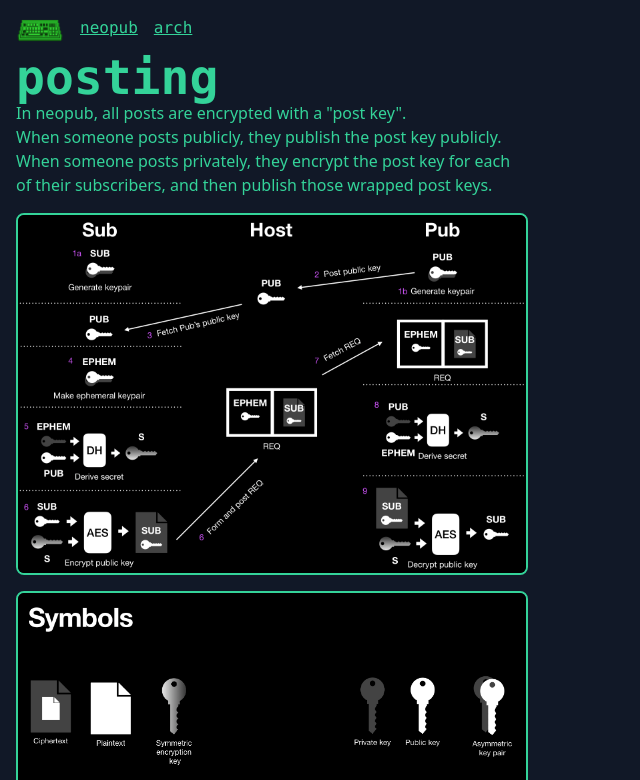
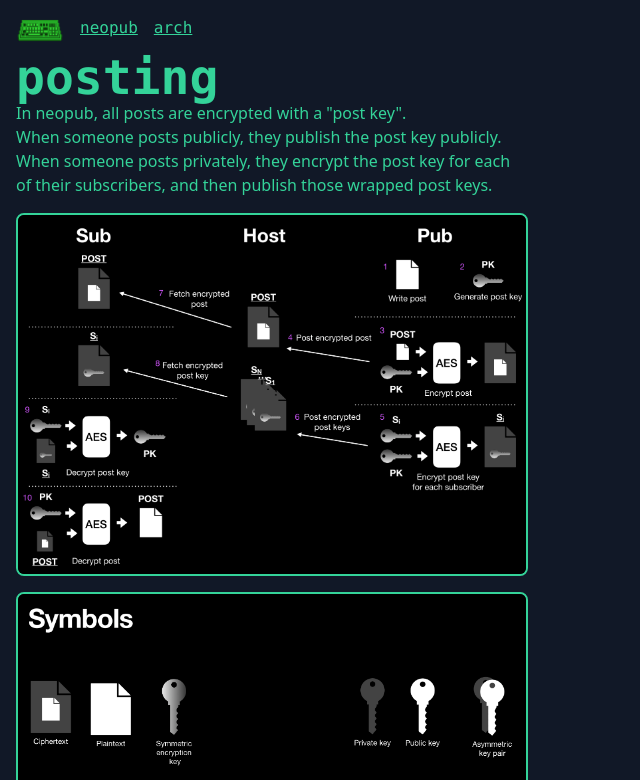
Before and after one commit to neopub/neopub, a React (Create React App) app in the folder frontend/: page /arch/post in a window 1280 px wide. Shown: the top 780 px of the page, without its empty margins (0-640 px from the left). Built offline with nearby package versions, Linux system fonts and the light colour scheme; no server answers.

Commit message:
fix image

```diff
--- a/frontend/src/postArch.tsx
+++ b/frontend/src/postArch.tsx
@@ -8,7 +8,7 @@ export default function PostArch() {
         <p>In neopub, all posts are encrypted with a "post key".</p>
         <p>When someone posts publicly, they publish the post key publicly.</p>
         <p>When someone posts privately, they encrypt the post key for each of their subscribers, and then publish those wrapped post keys.</p>
-        <a href="/post-diag.png"><img src="/req-diag.png" alt="Diagram of posting flow" className="max-w-full border-2 border-green-400 rounded-lg my-4" /></a>
+        <a href="/post-diag.png"><img src="/post-diag.png" alt="Diagram of posting flow" className="max-w-full border-2 border-green-400 rounded-lg my-4" /></a>
         <a href="/symbols-diag.png"><img src="/symbols-diag.png" alt="Legend" className="max-w-full border-2 border-green-400 rounded-lg my-4" /></a>
         <p>To read someone's private posts, you must send them a subscription request, and they must accept it. Then you're a subscriber.</p>
         <Link to="/arch/sub">Read about subscription architecture »</Link>
```
